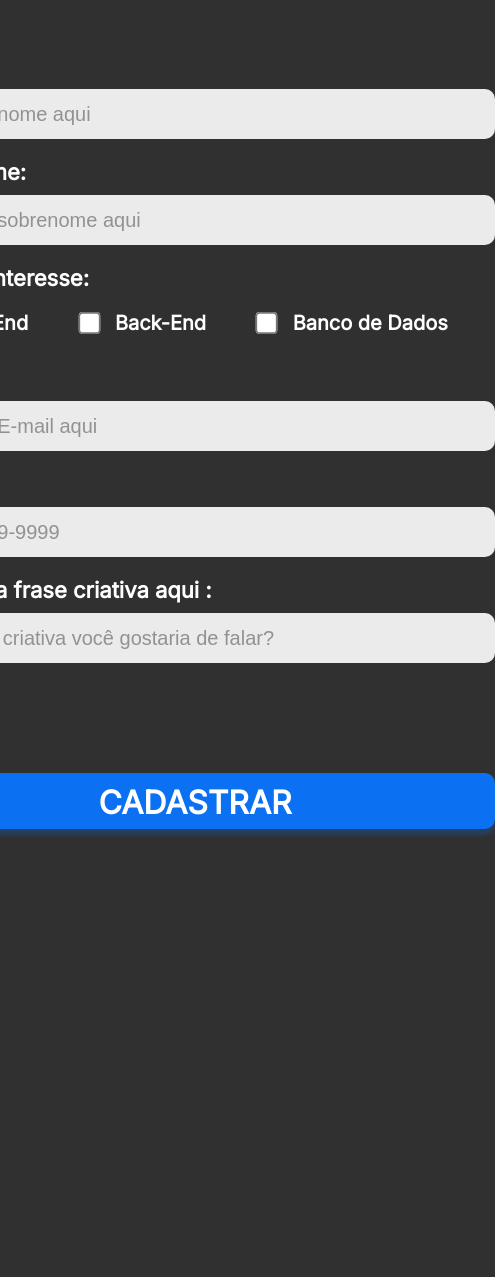
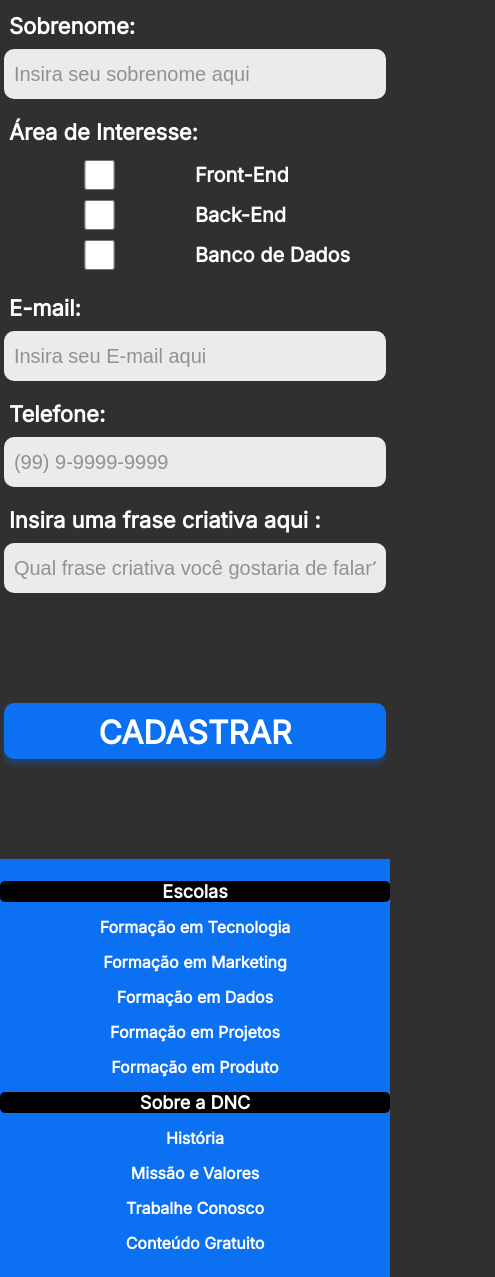
Before and after one commit to alesantos102/bootcamp-dnc, a plain HTML site: page index.html in a window 390 px wide. Shown: the part 723-2000 px from the top of the page, 495 px wide, since content can reach past the window. Before the commit the page ends 1652 px from the top, so only its background shows below. Drawn offline with Linux system fonts and the light colour scheme.

Commit message:
versao mobile

```diff
--- a/index.html
+++ b/index.html
@@ -69,5 +69,55 @@
             <input type="submit" value="cadastrar">
         </form>
     </section>
+    <footer>
+        <div class="lineOne">
+            <nav>
+                <h5>Escolas</h5>
+                    <ul>
+                        <li>
+                            <a href="">Formação em Tecnologia</a>
+                        </li>
+                        <li>
+                            <a href="">Formação em Marketing</a>
+                        </li>
+                        <li>
+                            <a href="">Formação em Dados</a>
+                        </li>
+                        <li>
+                            <a href="">Formação em Projetos</a>
+                        </li>
+                        <li>
+                            <a href="">Formação em Produto</a>
+                        </li>
+                    </ul>
+            </nav>
+
+            <nav>
+                <h5>Sobre a DNC</h5>
+                    <ul>
+                        <li>
+                            <a href="">História</a>
+                        </li>
+                        <li>
+                            <a href="">Missão e Valores</a>
+                        </li>
+                        <li>
+                            <a href="">Trabalhe Conosco</a>
+                        </li>
+                        <li>
+                            <a href="">Conteúdo Gratuito</a>
+                        </li>
+                    </ul>
+            </nav>
+
+            <div class="location">
+                © 2022 DTC Treinamentos & Consultoria LTDA |<br> CNPJ: 27.995.577/0001-37 |<br> R. Justino Cobra, 61 – Vila Ema |<br> São José dos Campos – SP |<br> CEP 12243-030
+            </div>
+        </div>
+        <div class="lineTwo">
+            <a href="">Termos de Uso</a>
+            <a href="">Políticas de Privacidade</a>
+        </div>
+    </footer>
 </body>
 </html>
--- a/style.css
+++ b/style.css
@@ -160,3 +160,99 @@ input[type="submit"]{
     box-shadow: 0px 6px 4px rgba(12,112,242,0.25);
     cursor: pointer;
 }
+
+footer{
+    color: white;
+    width: 100%;
+
+    background-color: var(--azul-dnc);
+    padding: 35px 0px 50px 15px;
+
+    font-family: var(--font-padrao);
+    font-weight: 600;
+}
+
+footer .lineOne{
+    margin: 30px 0px 0px 0px;
+    display: flex;
+    justify-content: space-around;
+}
+footer ul{
+    list-style: none;
+    text-align: center;
+}
+footer ul li {
+    margin: 15px;
+}
+footer a{
+    color: white;
+    text-decoration: none;
+}
+footer h5{
+    font-size: 18px;
+    background-color: black;
+    text-align: center;
+    border-radius: 5px;
+
+}
+footer .location{
+    margin: 50px;
+    text-align: center ;
+}
+
+footer .lineTwo{
+    margin: 50px 15px 15px 15px;
+    text-align: center;
+}
+
+@media only screen and (max-width: 700px)  {
+    #principal{
+        display: flex;
+        flex-direction: column;
+        width: auto;
+        height: auto;
+    }
+    #principal #menu{
+        display: flex;
+        flex-direction: column;
+        margin: 0px;
+    }
+    #principal #menu a{
+        margin: 5px;
+    }
+    #login button{
+        margin: 0px;
+        width: 100%;
+    }
+
+    header h1 {
+        font-size: 33px;
+    }
+    header h2 {
+        font-size: 21px;
+        padding: 0px 20px 0px 20px;
+    }
+    form{
+        width: 98%;
+    }
+    .checkbox-itens{
+        display: grid;
+        grid-template-columns: 1fr 1fr;
+    }
+    .checkbox-itens input {
+        margin: 5px;
+    }
+    .checkbox-itens label{
+        margin: 0px;
+    }
+    input[type="checkbox"]{
+        transform: none;
+    }
+    footer .lineOne{
+        display: inline;
+    }
+    footer{
+        padding: 22px 0px 22px 0px;
+    }
+
+}
```
